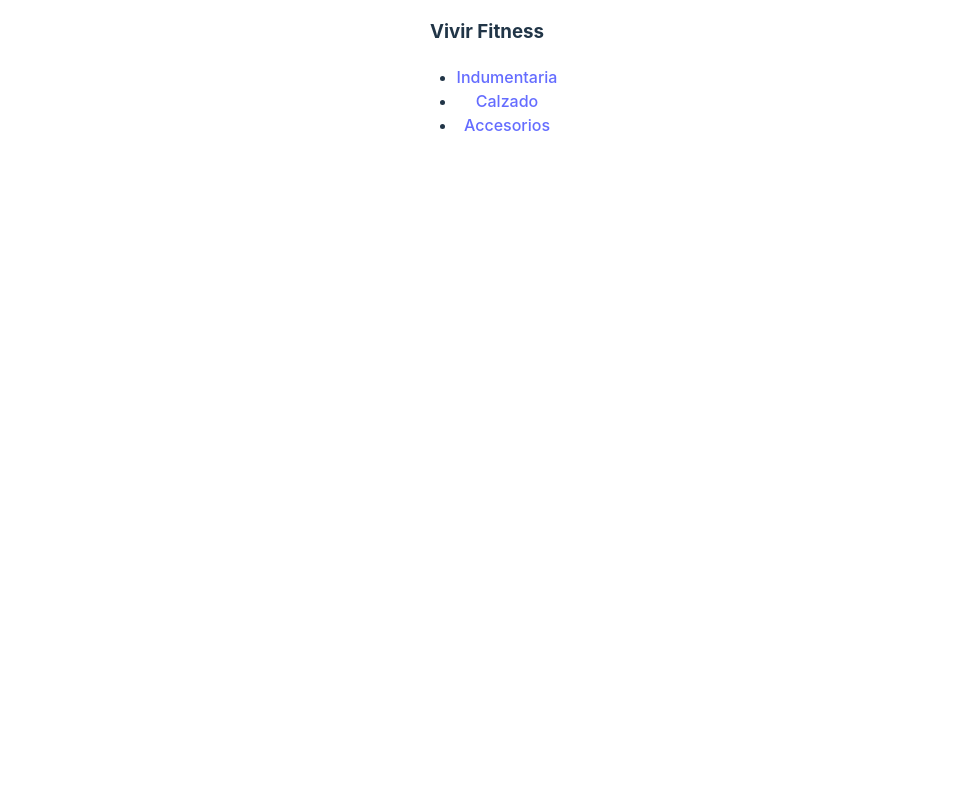
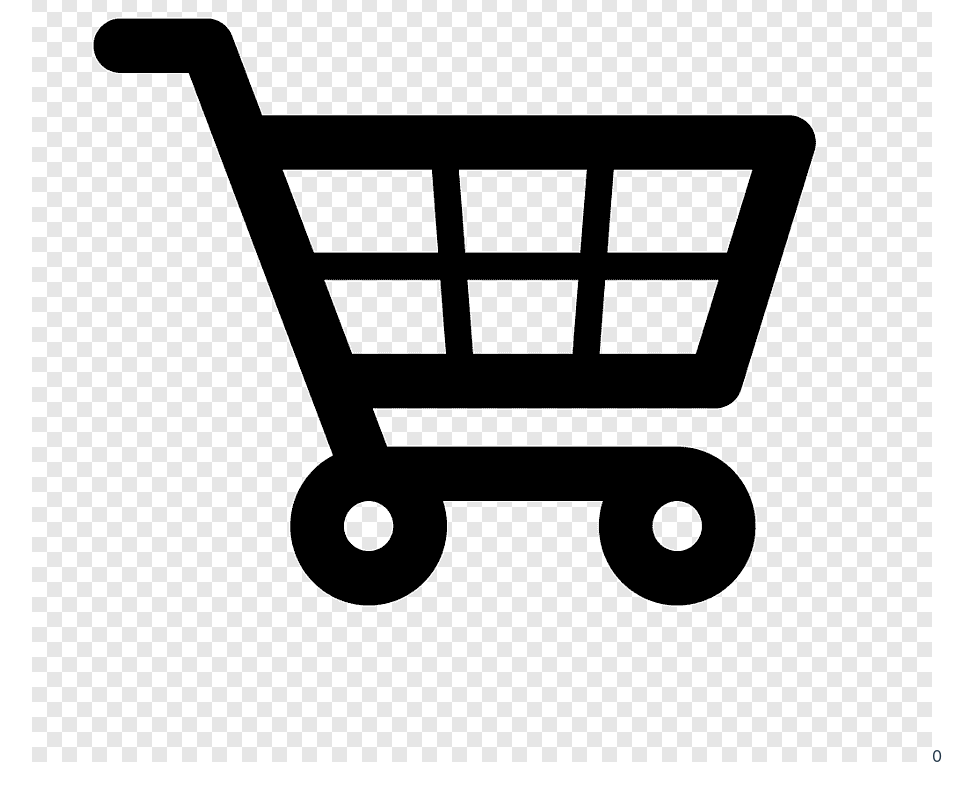
Before and after one commit to CrisMartinez05/ecommerce_CristianMartinez, a React (Vite) app: page / in a window 1280 px wide. Shown: the part 324-1124 px from the top of the page, without its empty margins (153-1126 px from the left). Before the commit the page ends 800 px from the top, so only its background shows below. Built offline with nearby package versions, Linux system fonts and the light colour scheme.

Commit message:
Se crea componente CartWidget

```diff
--- /dev/null
+++ b/src/components/CartWidget.jsx
@@ -0,0 +1,10 @@
+import cart from "../assets/cart.png";
+
+export const CartWidget = () => {
+  return (
+    <>
+      <img src={cart} alt="Cart" />
+      <span>0</span>
+    </>
+  );
+};
--- a/src/components/NavBar.jsx
+++ b/src/components/NavBar.jsx
@@ -1,3 +1,5 @@
+import { CartWidget } from "./CartWidget";
+
 export const NavBar = () => {
   return (
     <>
@@ -13,6 +15,7 @@ export const NavBar = () => {
           <a href="#">Accesorios</a>
         </li>
       </ul>
+      <CartWidget/>
     </>
   );
 };
```
Also changed, not shown: src/assets/cart.png (added).
